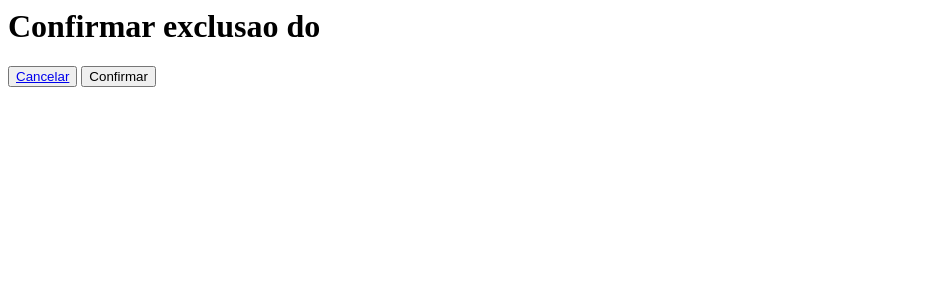
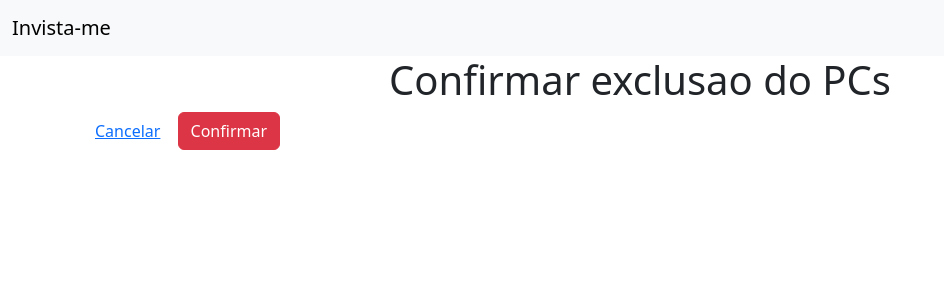
Before and after one commit to HugoLSPaulo/investimentoPython, a Django app: page /excluir_investimento/1 in a window 1280 px wide. Shown: the top 300 px of the page, without its empty margins (0-944 px from the left). Run offline with Django 4.2, Linux system fonts and the light colour scheme; data comes from the database, SQL or seed files in the repository; some libraries are stand-ins or nearby versions.

Commit message:
detalhes

```diff
--- a/invista_me/templates/investimentos/confirmar_exclusao.html
+++ b/invista_me/templates/investimentos/confirmar_exclusao.html
@@ -1,6 +1,13 @@
-<form method="POST">
-	{% csrf_token %}
-	<h1>Confirmar exclusao do {{item.investimento}}</h1>
-	<button><a href="{% url 'investimentos' %}">Cancelar</a></button>
-	<button type="submit">Confirmar</button>
-</form>
+{% extends 'investimentos/base.html' %}
+
+{% block conteudo %}
+<div class="container">
+	<form method="POST">
+		{% csrf_token %}
+		<h1 style="text-align:center;">Confirmar exclusao do {{item.Investimento}}</h1>
+		<button class="btn btn-default"><a href="{% url 'investimentos' %}">Cancelar</a></button>
+		<button class="btn btn-danger" type="submit">Confirmar</button>
+	</form>
+
+</div>
+{% endblock %}
```
